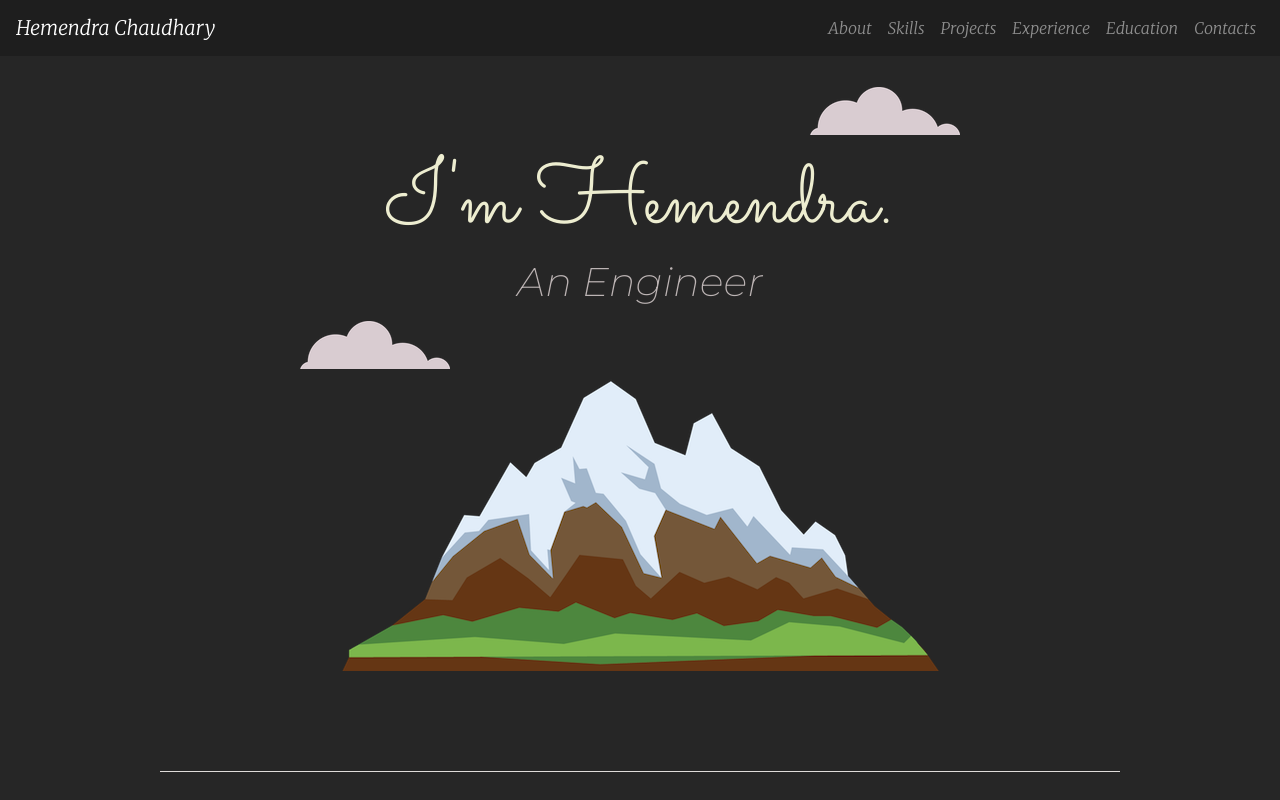
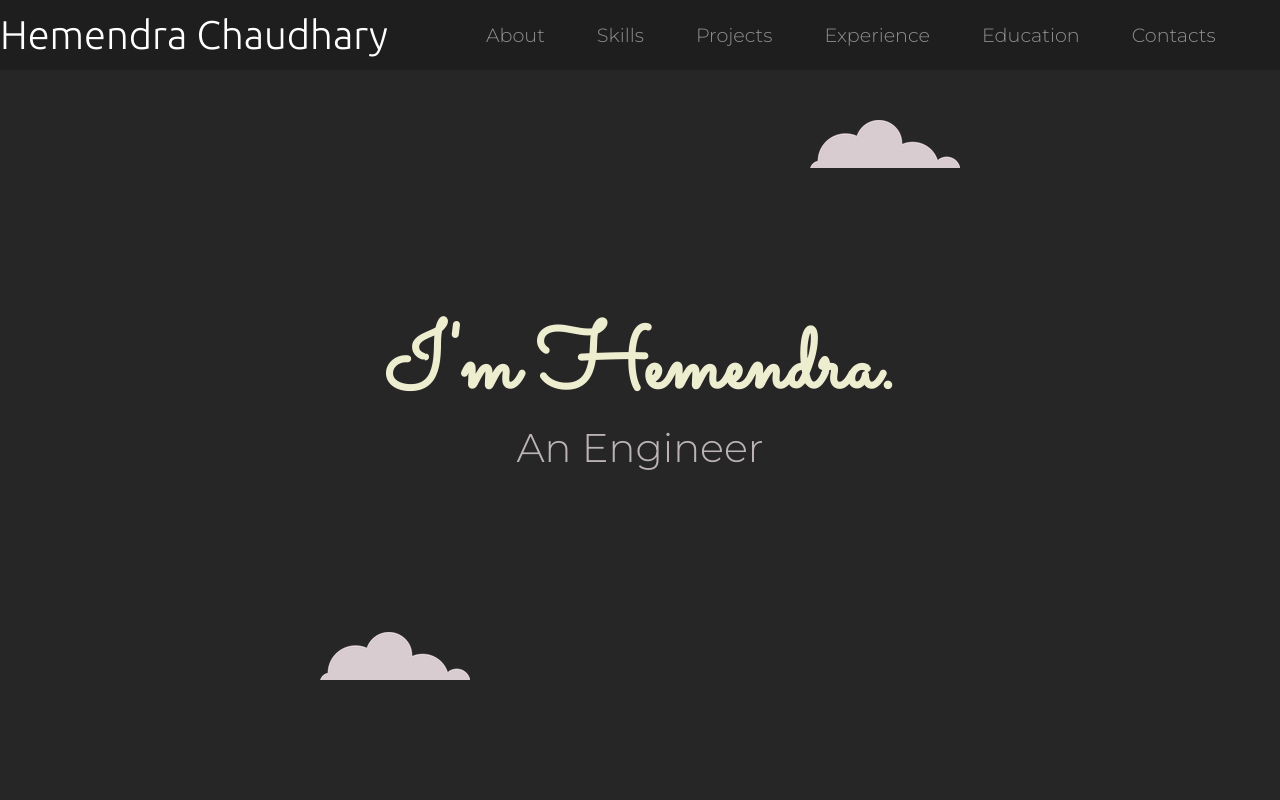
Before and after one commit to Hemendra05/personalSite, a plain HTML site: page index.html in a window 1280 px wide. Shown: the top 800 px of the page. Drawn offline with nearby package versions, Linux system fonts and the light colour scheme.

Commit message:
updates the nav bar and front look

```diff
--- a/index.html
+++ b/index.html
@@ -11,7 +11,7 @@
   <link rel="icon" href="images/favicon.ico">
   <link rel="preconnect" href="https://fonts.googleapis.com">
   <link rel="preconnect" href="https://fonts.gstatic.com" crossorigin>
-  <link href="https://fonts.googleapis.com/css2?family=Merriweather:ital,wght@1,300&family=Montserrat:ital,wght@1,200&family=Sacramento&display=swap" rel="stylesheet">
+  <link href="https://fonts.googleapis.com/css2?family=Merriweather+Sans:wght@300&family=Montserrat:wght@300;600&family=Sacramento&family=Ubuntu:wght@300&display=swap" rel="stylesheet">
   <link href="https://fonts.googleapis.com/css2?family=Roboto+Mono&display=swap" rel="stylesheet">
   <link rel="stylesheet" href="https://cdn.jsdelivr.net/npm/bootstrap@4.6.0/dist/css/bootstrap.min.css" integrity="sha384-B0vP5xmATw1+K9KRQjQERJvTumQW0nPEzvF6L/Z6nronJ3oUOFUFpCjEUQouq2+l" crossorigin="anonymous">
   <script src="https://code.jquery.com/jquery-3.5.1.slim.min.js" integrity="sha384-DfXdz2htPH0lsSSs5nCTpuj/zy4C+OGpamoFVy38MVBnE+IbbVYUew+OrCXaRkfj" crossorigin="anonymous"></script>
@@ -53,14 +53,17 @@
   </nav>
 
   <!--About Section-->
-  <div id="about-section">
-    <img class="top-cloud" src="images/cloud.png" alt="">
-    <h1>I'm Hemendra.</h1>
-    <h2 class="heading">An Engineer</h2>
-    <img class="bottom-cloud" src="images/cloud.png" alt="">
-    <img src="images/mountain.png" alt="">
 
-  </div>
+  <section class="container">
+    <div>
+      <img class="top-cloud" src="images/cloud.png" alt="">
+      <h1>I'm Hemendra.</h1>
+      <h2 class="heading">An Engineer</h2>
+      <img class="bottom-cloud" src="images/cloud.png" alt="">
+
+    </div>
+  </section>
+
 
   <hr>
 
@@ -166,6 +169,12 @@
   <hr>
 
   <!--Projects Section-->
+  <section id="Projects">
+
+  </section>
+
+
+
   <div class="project-section">
     <h2>PROJECTS</h2>
     <div class="skill-row">
--- a/styles/style.css
+++ b/styles/style.css
@@ -5,13 +5,7 @@ body {
   font-family: 'Merriweather', serif;
 }
 
-#about-section {
-  border-radius: 12px;
-  position: relative;
-  top: 0;
-  margin: 0;
-  padding-top: 100px;
-}
+
 
 #Skills {
   border-radius: 12px;
@@ -20,21 +14,55 @@ body {
   margin: auto;
 }
 
+.container {
+  border-radius: 12px;
+  padding-top: 100px;
+  height: 100vh;
+}
+
+/* Navigation Bar */
+
+.navbar {
+  padding: 0 3% 0 0;
+}
+
+.navbar-brand{
+  font-family: Ubuntu;
+  font-size: 2.5rem;
+  font-weight: 500;
+}
+
+.nav-item{
+  padding: 0 18px;
+}
+
+.nav-link {
+  font-size: 1.2rem;
+  font-family: Montserrat;
+  font-weight: normal;
+  font-style: normal;
+  color: white;
+}
+
+/* About section */
+
 .heading {
   font-weight: normal;
 }
 
 .top-cloud {
   position: absolute;
-  top: 13%;
+  top: 15%;
   right: 25%;
 }
 
 .bottom-cloud {
   position: absolute;
-  bottom: 45%;
-  left: 300px;
+  bottom: 15%;
+  left: 25%;
 }
+
+/* Skills Section */
 
 .skill-row {
   display: inline-block;
@@ -197,15 +225,16 @@ ul {
 h1 {
   color: #EDEDD0;
   font-size: 5.625rem;
-  margin: 50px auto 0 auto;
+  margin: 27vh auto 0 auto;
   font-family: 'Sacramento', cursive;
+  font-weight: 900;
 }
 
 h2 {
   color: #BCB4B4;
   font-size: 2.5rem;
   font-family: 'Montserrat', sans-serif;
-  font-weight: bolder;
+  font-weight: 900;
 }
 
 h3 {
```
